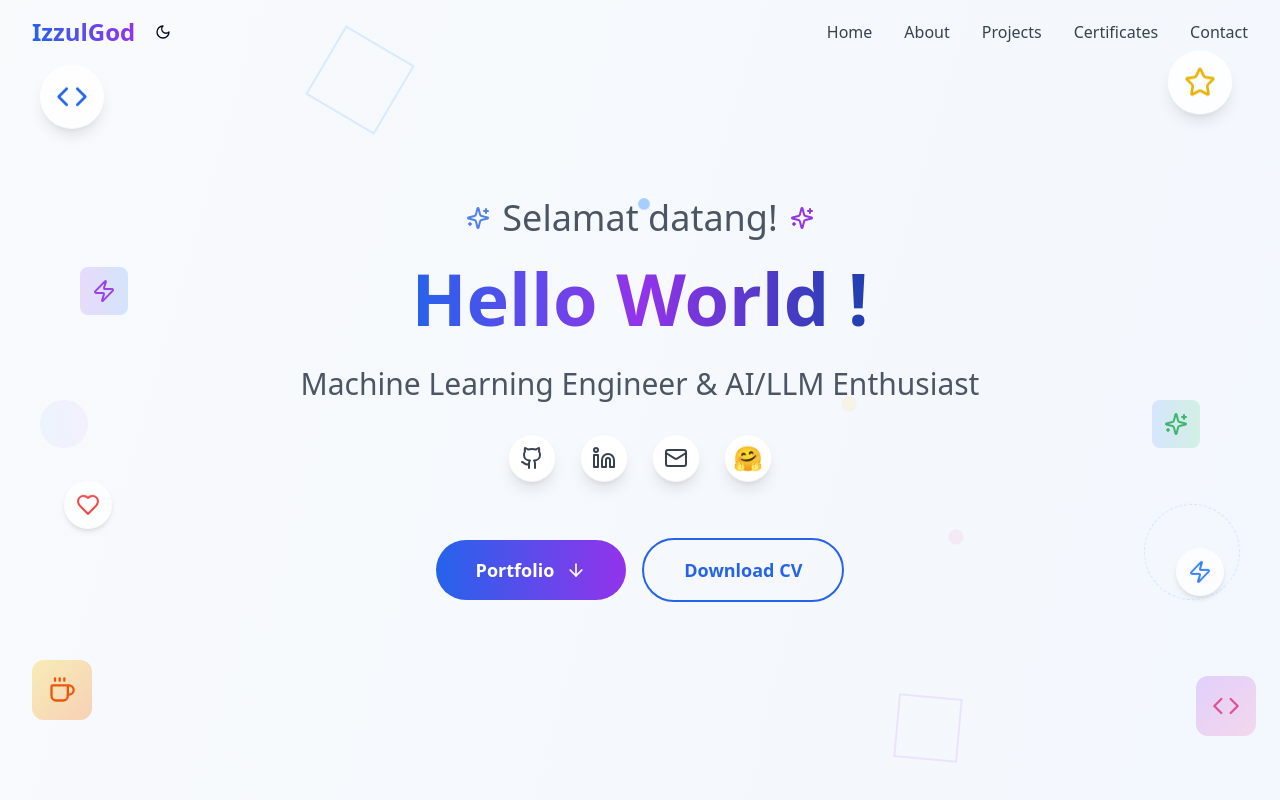
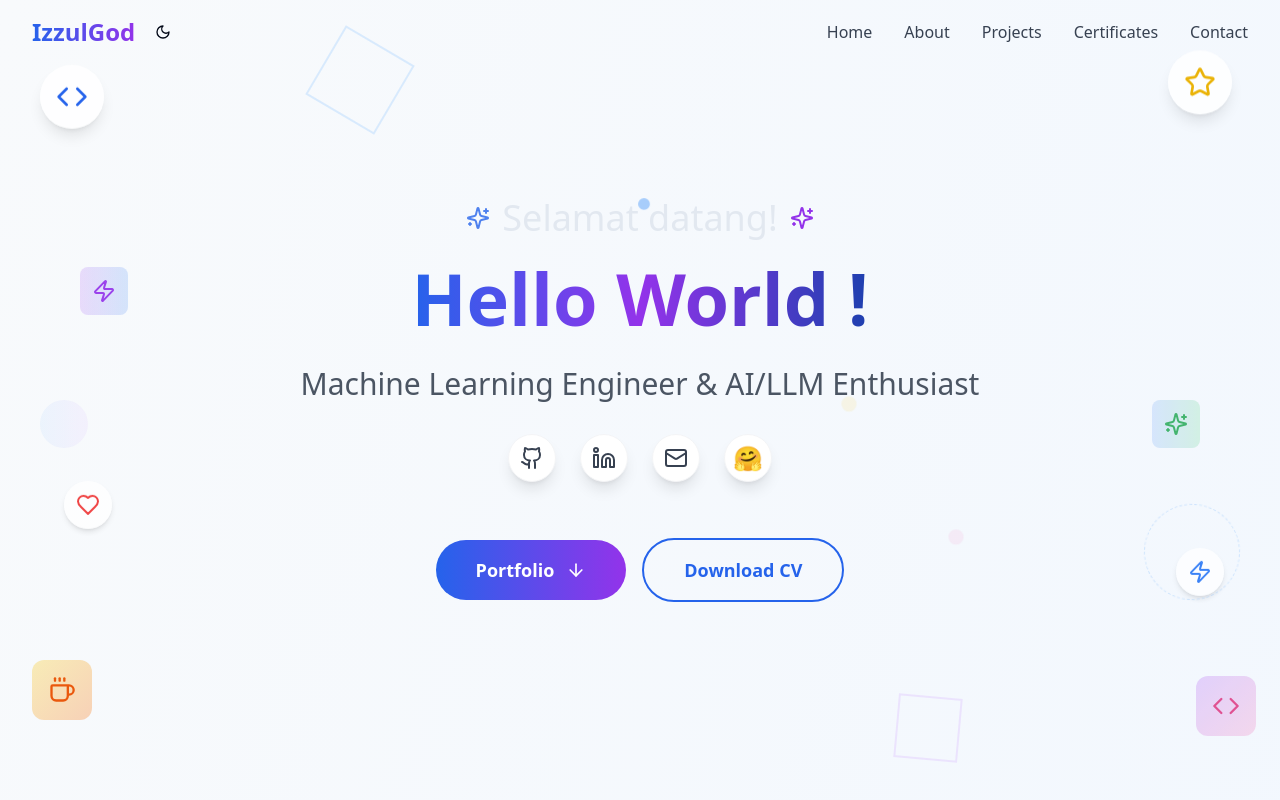
Before and after one commit to IzzulGod/about-izzulgod, a React (Vite) app: page / in a window 1280 px wide. Shown: the top 800 px of the page. Built offline with nearby package versions, Linux system fonts and the light colour scheme.

Commit message:
Visual edit in Lovable
Edited UI in Lovable

```diff
--- a/src/components/Hero.tsx
+++ b/src/components/Hero.tsx
@@ -98,7 +98,7 @@ const Hero = () => {
           {/* Greeting with icon */}
           <div className="flex items-center justify-center mb-6">
             <Sparkles className="w-6 h-6 text-blue-600 mr-3 animate-pulse" />
-            <span className="text-gray-600 font-medium text-4xl">Selamat datang!</span>
+            <span className="font-medium text-4xl text-slate-200">Selamat datang!</span>
             <Sparkles className="w-6 h-6 text-purple-600 ml-3 animate-pulse delay-500" />
           </div>
 
```
